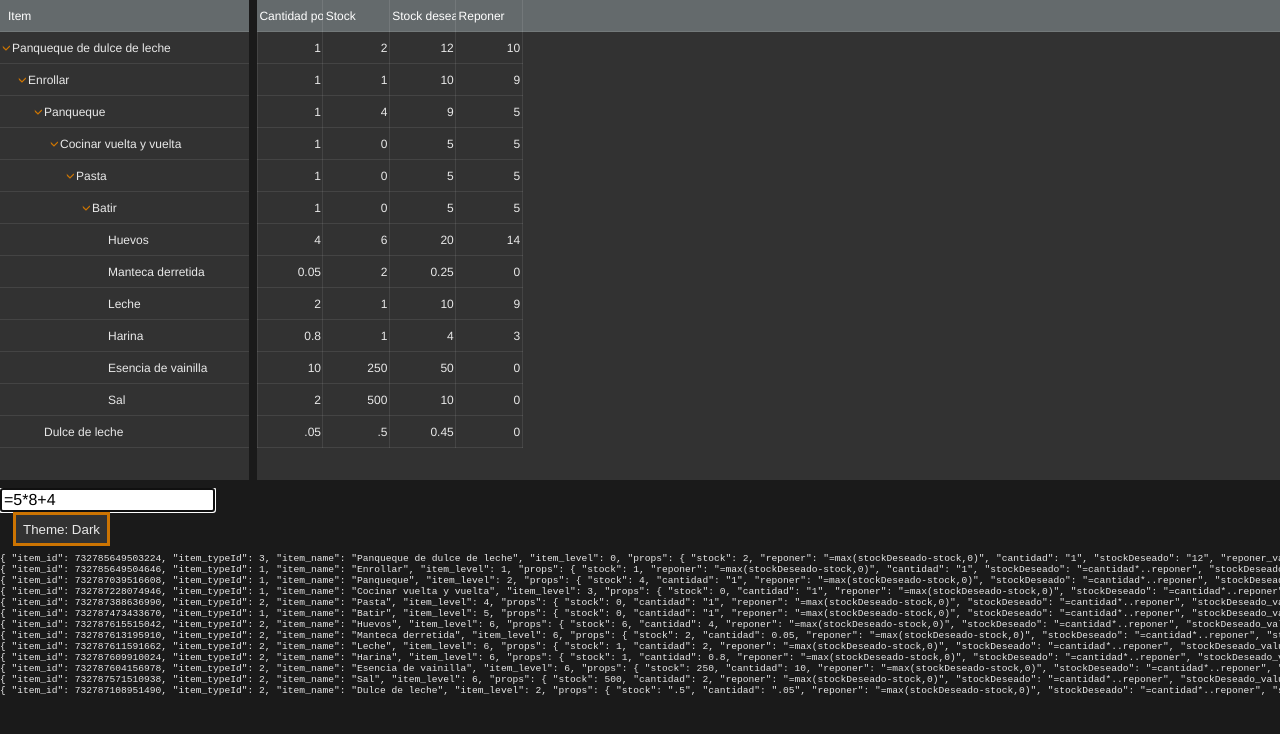
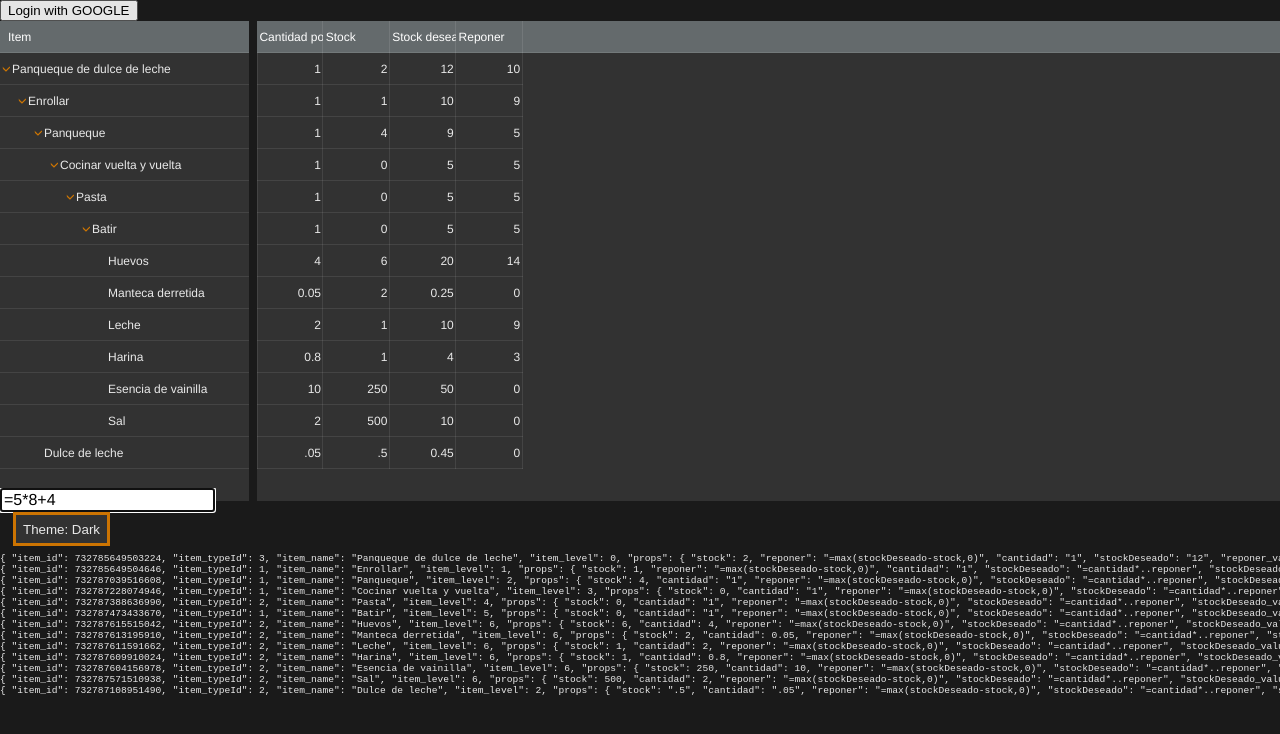
Before and after one commit to ElToroDM/ElManager, a Vue app: page / in a window 1280 px wide. Shown: the top 734 px of the page. Built offline with nearby package versions, Linux system fonts and the light colour scheme.

Commit message:
update Auth.vue

```diff
--- a/src/Auth.vue
+++ b/src/Auth.vue
@@ -12,3 +12,8 @@ ________________________________________________________________________________
 
 
 </script>
+<template>
+    <form action="/auth/google" method="GET">
+        <button type="submit"> Login with GOOGLE</button>
+    </form>
+</template>
```
